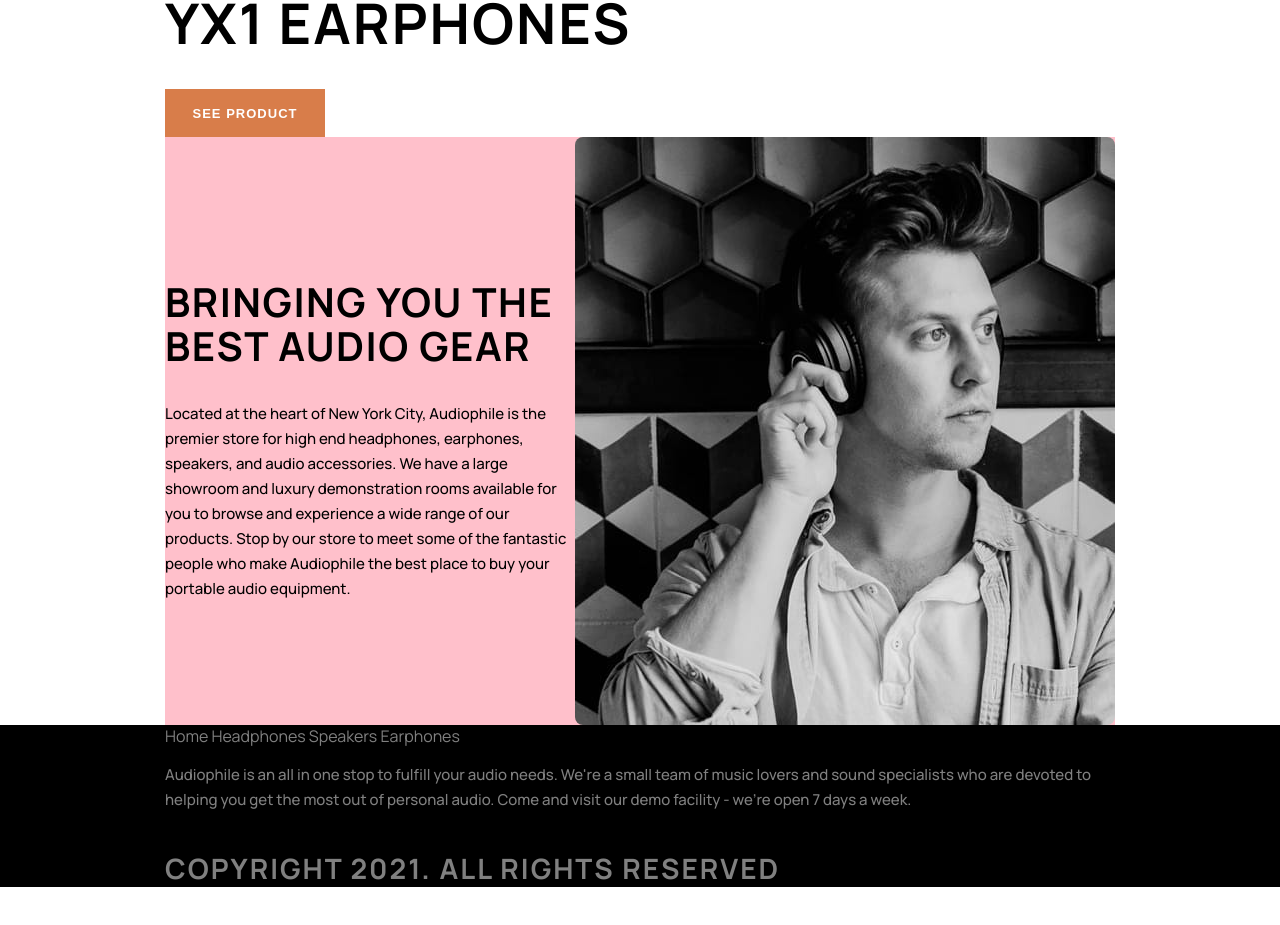
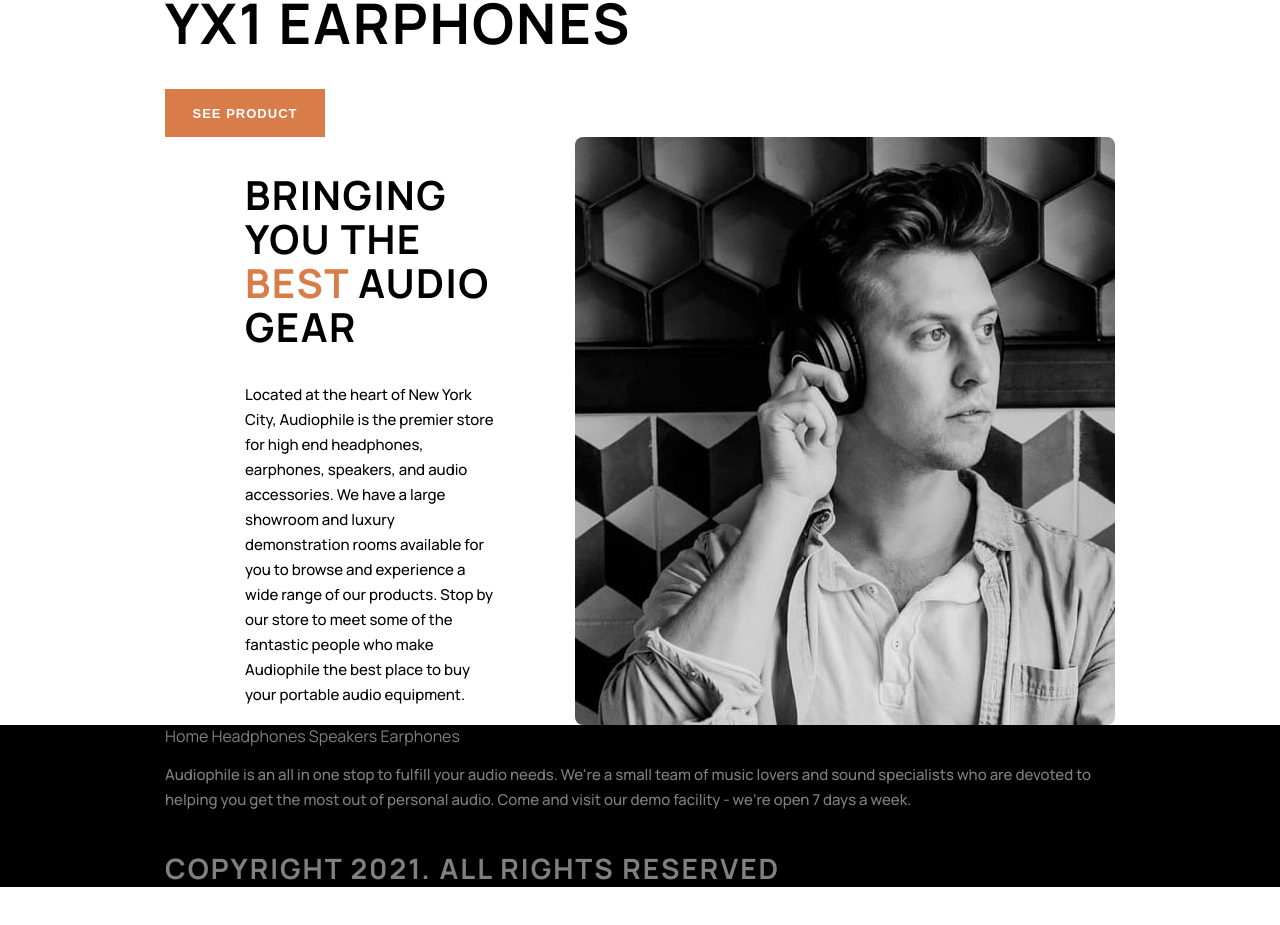
Before and after one commit to OktawiaRogowicz/audiophile-e-commerce, a React (Create React App) app: page / in a window 1280 px wide. Shown: the part 1332-2257 px from the top of the page. Built offline with nearby package versions, Linux system fonts and the light colour scheme.

Commit message:
Added about company span and margin

```diff
--- a/src/components/AboutCompany.js
+++ b/src/components/AboutCompany.js
@@ -8,14 +8,21 @@ const Container = styled.div`
 
 const HalfContainer = styled.div`
     width: 100%;
-    background-color: pink;
     display: inline-flex;
     align-items: center;
     justify-content: center;
 
+    h2 span {
+        color: var(--orange);
+    }
+
     img {
         height: 36.75rem;
         border-radius: 0.5rem;
+    }
+
+    div {
+        margin: 0 5rem 0 5rem;
     }
 `
 
```
